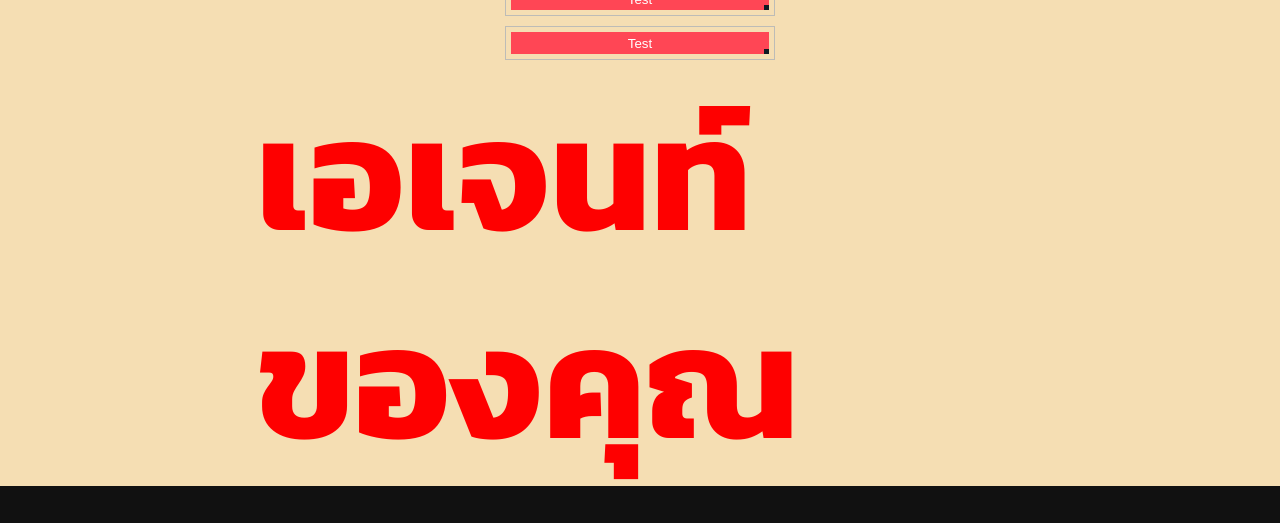
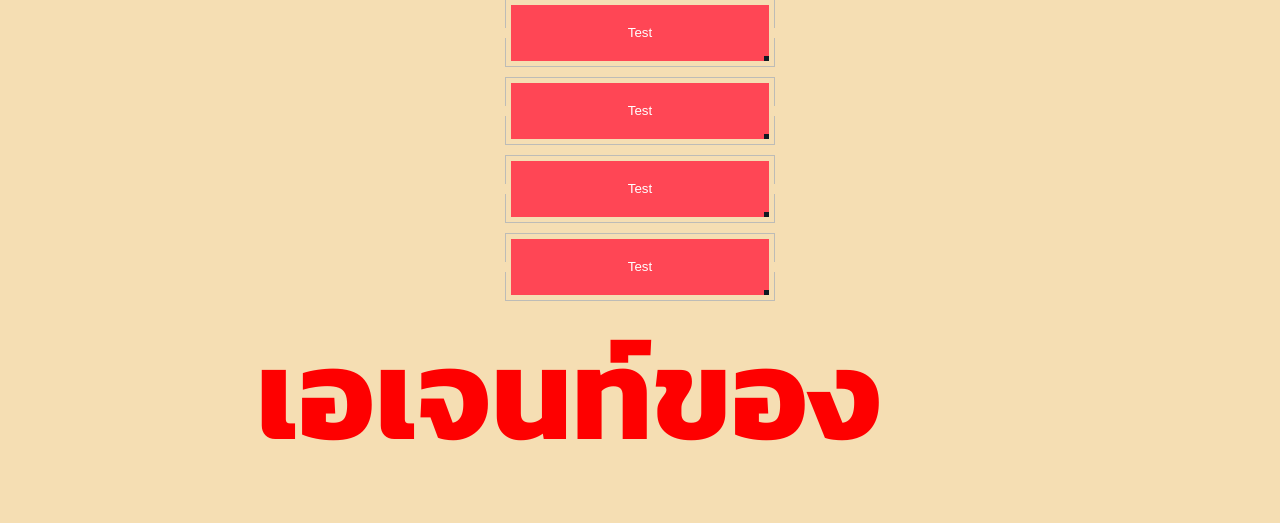
Before and after one commit to spicyzboss/valorant-webtech, a Next.js app: page / in a window 1280 px wide. Shown: the part 394-917 px from the top of the page. Built offline with nearby package versions, Linux system fonts and the light colour scheme; a web font is replaced by a local one.

Commit message:
feat: fix index size

```diff
--- a/pages/index.jsx
+++ b/pages/index.jsx
@@ -2,7 +2,7 @@ import styled from "styled-components";
 import { Head, NavBar, Footer, Button, Title } from "../components";
 
 const Section = styled.section`
-    height: 100vh;
+    /* height: 100vh; */
     background-color: wheat;
     display: flex;
     flex-direction: column;
@@ -24,7 +24,7 @@ export default function Home() {
                     <Button>Test</Button>
                     <Button>Test</Button>
                     <Button>Test</Button>
-                    <Title textColor="#fe0000" fontSize="10rem">เอเจนท์ของคุณ</Title>
+                    <Title textColor="#fe0000" fontSize="8rem">เอเจนท์ของคุณ</Title>
                 </Section>
                 <Footer />
             </>
```
